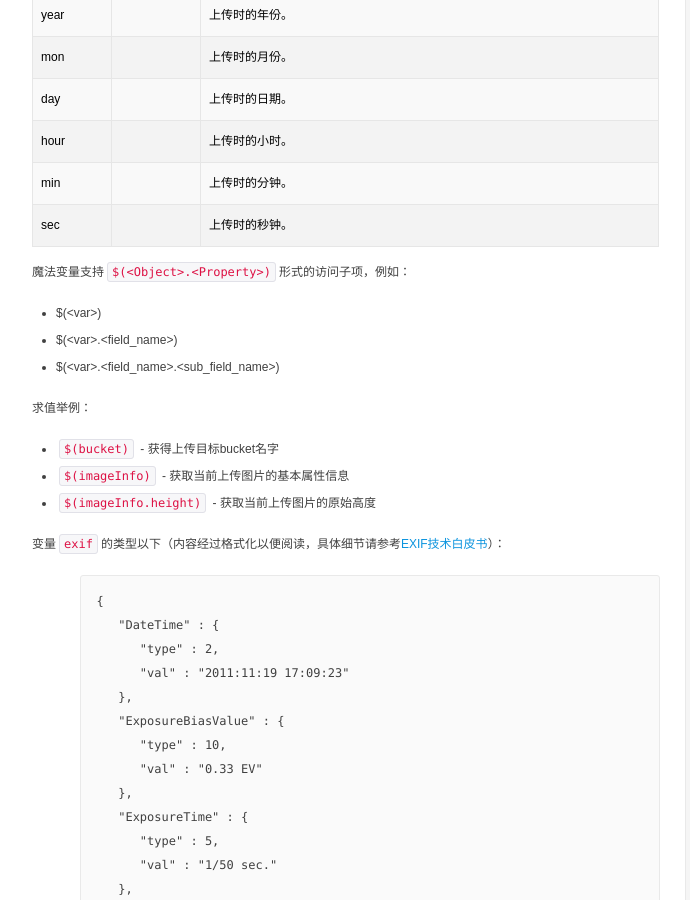
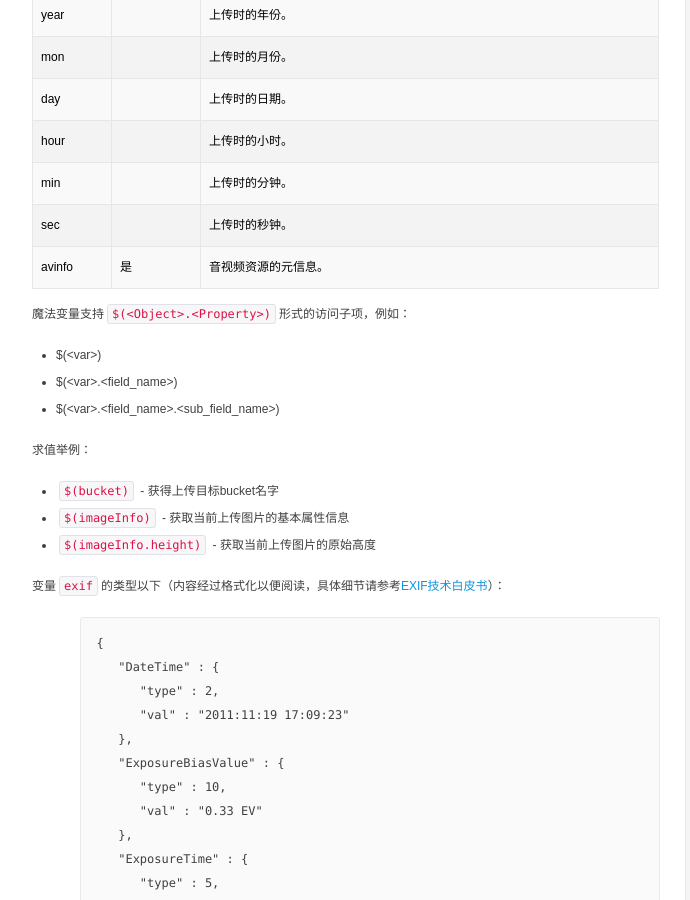
Before and after one commit to qiniu/developer.qiniu.com, a Jekyll site: the page built from docs/v6/api/overview/up/response/vars.md, in a window 1280 px wide and 900 px high, scrolled down 970 px. Shown: the whole window, without its empty margins (435-1125 px from the left). Built offline with Jekyll 4.4.1, drawn with Linux system fonts in a browser that asks for light colours; nearby versions of some CDN libraries; library files that are not in the unit come from our copies.

Commit message:
添加对$(avinfo)的描述。

```diff
--- a/docs/v6/api/overview/up/response/vars.md
+++ b/docs/v6/api/overview/up/response/vars.md
@@ -37,6 +37,7 @@ day          |          | 上传时的日期。
 hour         |          | 上传时的小时。
 min          |          | 上传时的分钟。
 sec          |          | 上传时的秒钟。
+avinfo       | 是       | 音视频资源的元信息。
 
 魔法变量支持`$(<Object>.<Property>)`形式的访问子项，例如：
 
```
